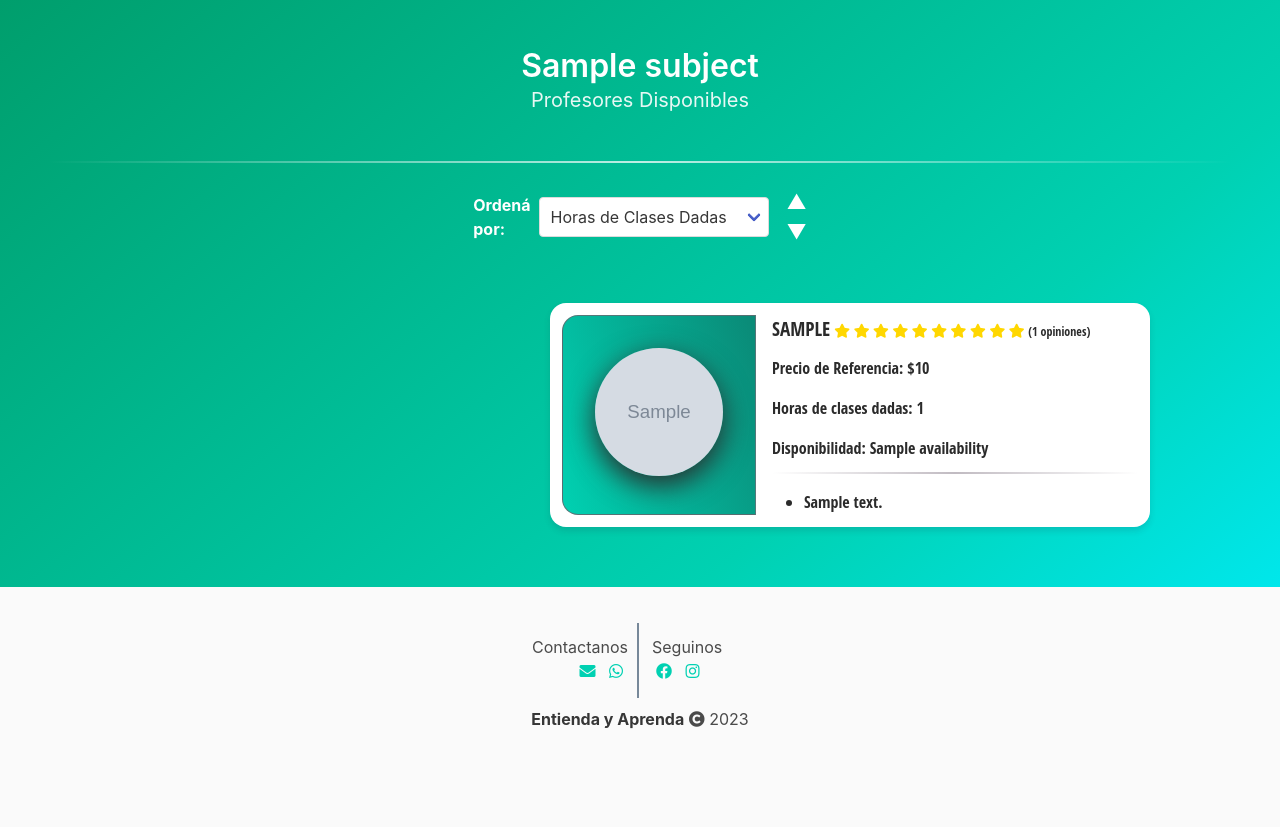
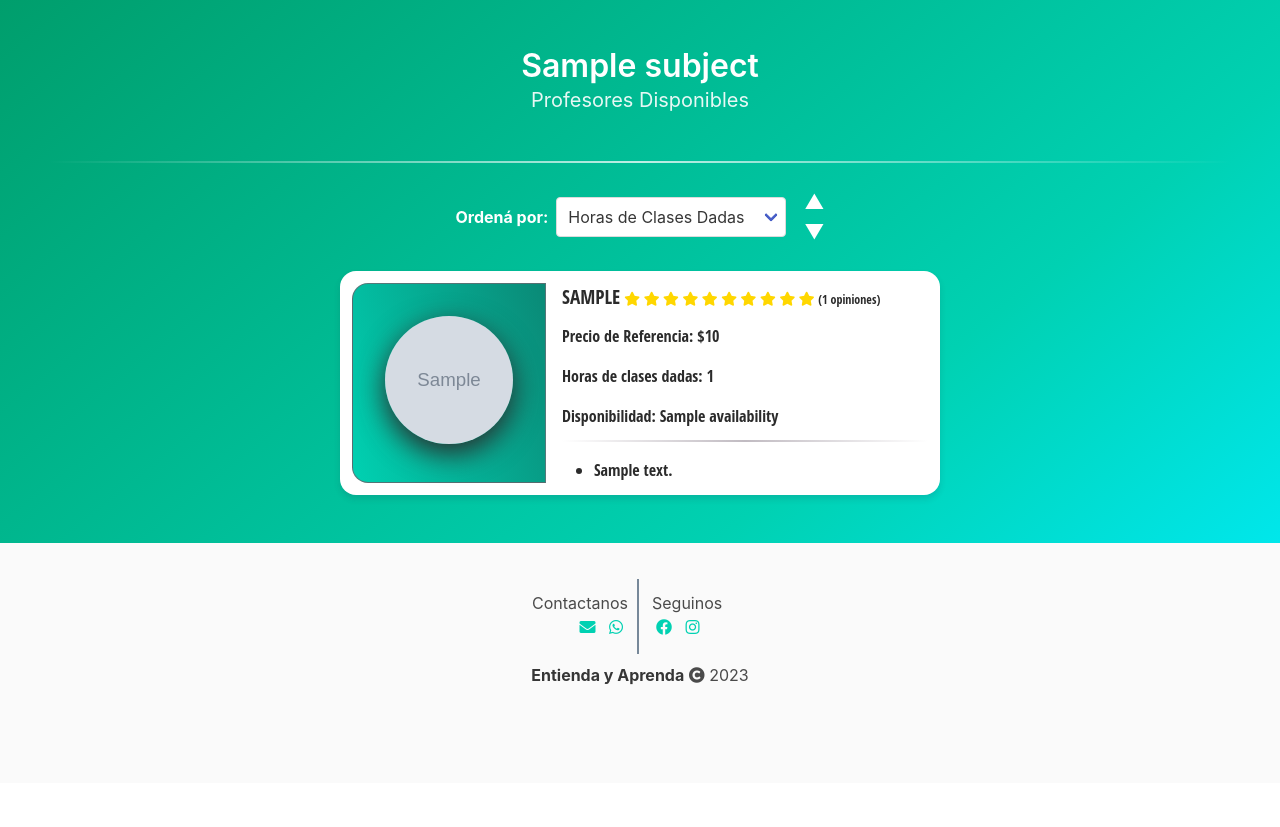
Before and after one commit to jgmarti84/entienda24, a Flask app: template app/public/templates/public/subject_view.html in a window 1280 px wide. Shown: the part 52-879 px from the top of the page. After the commit the page ends 737 px from the top, so only its background shows below. Run offline with Flask 3, Linux system fonts and the light colour scheme; the template is opened without the code that fills it: most values are stand-ins (such as "Sample title", 1, 10 or a date in 2020); grey boxes marked "Sample" are stand-in pictures; form fields are guessed from the names that the template uses.

Commit message:
JM: arreglado mobile responsive para la pagina de una materia, mostrar lista de profesores que dan esa materia

```diff
--- a/app/public/templates/public/subject_view_body.html
+++ b/app/public/templates/public/subject_view_body.html
@@ -2,7 +2,7 @@
   <h1 class="title has-text-centered">{{ tutor_subjects[0].subject.subject_name }}</h1>
   <h3 class="subtitle has-text-centered">Profesores Disponibles</h3>
   <hr class="fade-out-hr">
-  <div class="container is-horizontal" style="margin-left: 470px; margin-right: 470px">
+  <div class="container">
     <div class="sort-controls">
       <label for="order-tutors-select" style="margin-right: 0.5rem;"><strong>Ordená por:</strong></label>
       <div class="select">
@@ -32,11 +32,11 @@
       </span>
     </div>
     <br>
-    <div>
+    <div class="container">
+      <div class="columns is-multiline">
         {% for subject in tutor_subjects %}
-        <div class="column is-full-mobile">
-
-          <article class="media" data-tutorid="{{ subject.tutor_id }}">
+          <div id="horizontal-cards" class="column is-full-mobile">
+            <article class="media" data-tutorid="{{ subject.tutor_id }}" style="margin: auto;">
               <figure class="profile-hcard-primary-image media-left">
                   <img class="profile-hcard-img" src="{{subject.tutor.user.avatar(256)}}">
               </figure>
@@ -69,7 +69,12 @@
               </div>
             </article>
           </div>
+          <div id="vertical-cards" class="column is-full-mobile">
+            {% set tutor = subject.tutor %}
+            {% include "tutor/profile.html" %}
+          </div>
         {% endfor %}
       </div>
     </div>
+  </div>
 </section>
--- a/app/public/templates/public/tutor_view.html
+++ b/app/public/templates/public/tutor_view.html
@@ -19,10 +19,7 @@
 {% block scripts %}
     <script src="https://cdn.datatables.net/1.13.6/js/jquery.dataTables.min.js"></script>
     <script src="https://cdn.datatables.net/1.13.6/js/dataTables.bulma.min.js"></script>
-    <script type="application/javascript" src="{{ url_for('static', filename='js/utils/utils.js') }}"></script>
-    <script type="application/javascript" src="{{ url_for('static', filename='js/utils/login.js') }}"></script>
-    <script type="application/javascript" src="{{ url_for('static', filename='js/utils/signup.js') }}"></script>
-    <script type="application/javascript" src="{{ url_for('static', filename='js/views/auth.js') }}"></script>
+
     <script type="application/javascript" src="{{ url_for('static', filename='js/utils/tabs.js') }}"></script>
     <script type="application/javascript" src="{{ url_for('static', filename='js/utils/modal.js') }}"></script>
     <script type="application/javascript" src="{{ url_for('static', filename='js/utils/profile.js') }}"></script>
```
Lines whose indentation alone changed are shown as unchanged.
